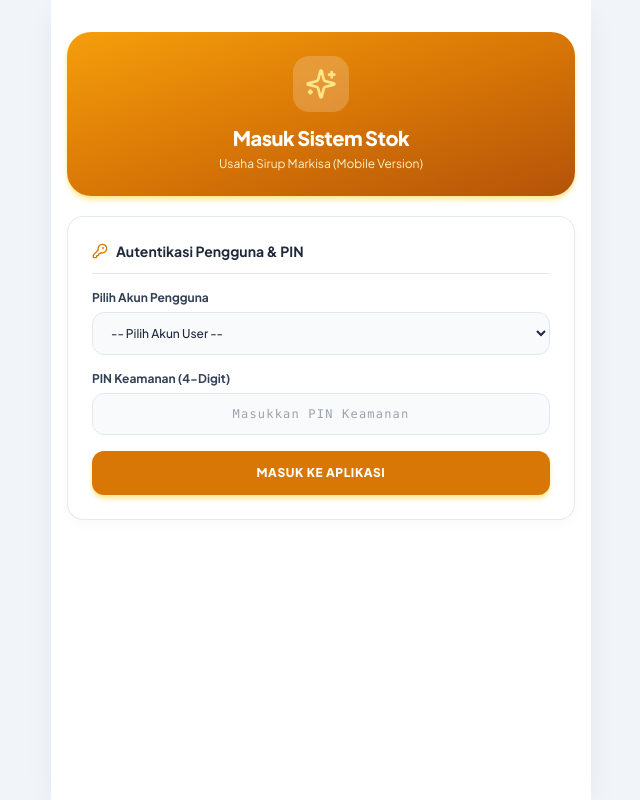
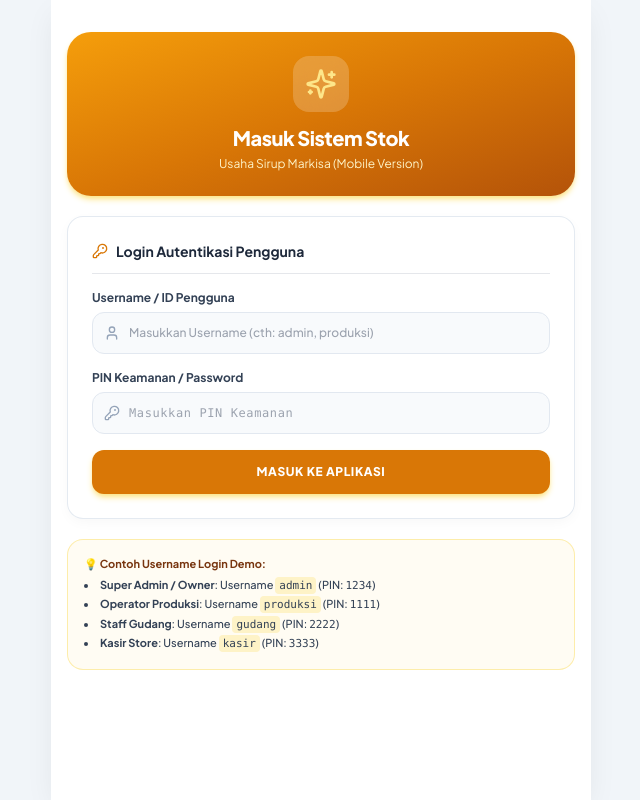
Before and after one commit to digiasha-corp/digimarkisa, a Next.js app: page /login in a window 1280 px wide. Shown: the whole page, without its empty margins (319-959 px from the left). Built offline with nearby package versions, Linux system fonts and the light colour scheme.

Commit message:
manual-username-and-pin-input

```diff
--- a/src/app/login/page.tsx
+++ b/src/app/login/page.tsx
@@ -2,54 +2,56 @@
 
 import React, { useEffect, useState } from 'react';
 import { useRouter } from 'next/navigation';
-import { getUserList, getRoleList, initializeStorageIfNeeded } from '@/lib/storage';
-import { switchUserAccount, getCurrentAuth } from '@/lib/auth-store';
-import { User, Role } from '@/lib/types';
-import { KeyRound, Sparkles, Lock } from 'lucide-react';
+import { getUserList, initializeStorageIfNeeded } from '@/lib/storage';
+import { switchUserAccount } from '@/lib/auth-store';
+import { KeyRound, Sparkles, Lock, User } from 'lucide-react';
 
 export default function LoginPage() {
   const router = useRouter();
-  const [users, setUsers] = useState<User[]>([]);
-  const [roles, setRoles] = useState<Role[]>([]);
-  const [selectedUserId, setSelectedUserId] = useState<string>('');
+  const [usernameInput, setUsernameInput] = useState<string>('');
   const [pinInput, setPinInput] = useState<string>('');
   const [errorMsg, setErrorMsg] = useState<string>('');
 
   useEffect(() => {
     initializeStorageIfNeeded();
-    const uList = getUserList().filter(u => u.isAktif);
-    const rList = getRoleList();
-
-    setUsers(uList);
-    setRoles(rList);
-
-    const active = getCurrentAuth().user;
-    if (active) {
-      setSelectedUserId(active.id);
-    }
   }, []);
 
   const handleLogin = (e: React.FormEvent) => {
     e.preventDefault();
     setErrorMsg('');
 
-    const user = users.find(u => u.id === selectedUserId);
-    if (!user) {
-      setErrorMsg('Silakan pilih akun pengguna terlebih dahulu.');
+    const cleanUsername = usernameInput.trim().toLowerCase().replace(/^@/, '');
+    if (!cleanUsername) {
+      setErrorMsg('Silakan masukkan Username / ID Pengguna Anda.');
       return;
     }
 
     if (!pinInput) {
-      setErrorMsg('Silakan masukkan 4-digit PIN keamanan Anda.');
+      setErrorMsg('Silakan masukkan PIN Keamanan Anda.');
       return;
     }
 
-    if (user.pin && user.pin !== pinInput) {
-      setErrorMsg('PIN yang Anda masukkan salah. Silakan coba lagi.');
+    const allUsers = getUserList().filter(u => u.isAktif);
+
+    // Search by username, id, or full name (case insensitive)
+    const targetUser = allUsers.find(u => {
+      const uName = u.username.toLowerCase().replace(/^@/, '');
+      const uNama = u.nama.toLowerCase();
+      const uId = u.id.toLowerCase();
+      return uName === cleanUsername || uNama === cleanUsername || uId === cleanUsername;
+    });
+
+    if (!targetUser) {
+      setErrorMsg('Username atau PIN yang Anda masukkan salah.');
       return;
     }
 
-    switchUserAccount(user.id);
+    if (targetUser.pin && targetUser.pin !== pinInput) {
+      setErrorMsg('Username atau PIN yang Anda masukkan salah.');
+      return;
+    }
+
+    switchUserAccount(targetUser.id);
     window.dispatchEvent(new Event('userSwitched'));
     router.push('/');
   };
@@ -68,7 +70,7 @@ export default function LoginPage() {
       {/* Main Login Form */}
       <div className="glass-card rounded-2xl p-6 space-y-4">
         <h3 className="text-sm font-bold text-slate-800 flex items-center gap-2 border-b pb-3">
-          <KeyRound className="w-4 h-4 text-amber-600" /> Autentikasi Pengguna & PIN
+          <KeyRound className="w-4 h-4 text-amber-600" /> Login Autentikasi Pengguna
         </h3>
 
         {errorMsg && (
@@ -80,41 +82,42 @@ export default function LoginPage() {
 
         <form onSubmit={handleLogin} className="space-y-4">
           <div>
-            <label className="block text-xs font-bold text-slate-700 mb-1.5">Pilih Akun Pengguna</label>
-            <select
-              value={selectedUserId}
+            <label className="block text-xs font-bold text-slate-700 mb-1.5">Username / ID Pengguna</label>
+            <div className="relative">
+              <div className="absolute inset-y-0 left-0 pl-3 flex items-center pointer-events-none text-slate-400">
+                <User className="w-4 h-4" />
+              </div>
+              <input
+                type="text"
+                placeholder="Masukkan Username (cth: admin, produksi)"
+                value={usernameInput}
                 onChange={e => {
-                setSelectedUserId(e.target.value);
-                setPinInput('');
+                  setUsernameInput(e.target.value);
                   setErrorMsg('');
                 }}
-              className="w-full px-3.5 py-3 bg-slate-50 border border-slate-200 rounded-xl text-xs font-medium text-slate-800 focus:ring-2 focus:ring-amber-500 outline-none"
-            >
-              <option value="">-- Pilih Akun User --</option>
-              {users.map(u => {
-                const role = roles.find(r => r.id === u.roleId);
-                return (
-                  <option key={u.id} value={u.id}>
-                    {u.nama} ({role?.namaRole || u.username})
-                  </option>
-                );
-              })}
-            </select>
+                className="w-full pl-9 pr-3.5 py-3 bg-slate-50 border border-slate-200 rounded-xl text-xs font-medium text-slate-800 focus:ring-2 focus:ring-amber-500 outline-none"
+              />
+            </div>
           </div>
 
           <div>
-            <label className="block text-xs font-bold text-slate-700 mb-1.5">PIN Keamanan (4-Digit)</label>
+            <label className="block text-xs font-bold text-slate-700 mb-1.5">PIN Keamanan / Password</label>
+            <div className="relative">
+              <div className="absolute inset-y-0 left-0 pl-3 flex items-center pointer-events-none text-slate-400">
+                <KeyRound className="w-4 h-4" />
+              </div>
               <input
                 type="password"
-              maxLength={6}
+                maxLength={8}
                 placeholder="Masukkan PIN Keamanan"
                 value={pinInput}
                 onChange={e => {
                   setPinInput(e.target.value);
                   setErrorMsg('');
                 }}
-              className="w-full px-3.5 py-3 bg-slate-50 border border-slate-200 rounded-xl text-xs font-mono text-slate-800 focus:ring-2 focus:ring-amber-500 outline-none tracking-widest text-center"
+                className="w-full pl-9 pr-3.5 py-3 bg-slate-50 border border-slate-200 rounded-xl text-xs font-mono text-slate-800 focus:ring-2 focus:ring-amber-500 outline-none tracking-wider"
               />
+            </div>
           </div>
 
           <button
@@ -125,6 +128,17 @@ export default function LoginPage() {
           </button>
         </form>
       </div>
+
+      {/* Info Card */}
+      <div className="p-4 bg-amber-50/60 border border-amber-200/70 rounded-2xl text-[11px] text-amber-900 space-y-1 font-medium">
+        <p className="font-bold">💡 Contoh Username Login Demo:</p>
+        <ul className="list-disc list-inside space-y-0.5 text-slate-700">
+          <li><b>Super Admin / Owner</b>: Username <code className="bg-amber-100 px-1 py-0.5 rounded font-mono">admin</code> (PIN: <code className="font-mono">1234</code>)</li>
+          <li><b>Operator Produksi</b>: Username <code className="bg-amber-100 px-1 py-0.5 rounded font-mono">produksi</code> (PIN: <code className="font-mono">1111</code>)</li>
+          <li><b>Staff Gudang</b>: Username <code className="bg-amber-100 px-1 py-0.5 rounded font-mono">gudang</code> (PIN: <code className="font-mono">2222</code>)</li>
+          <li><b>Kasir Store</b>: Username <code className="bg-amber-100 px-1 py-0.5 rounded font-mono">kasir</code> (PIN: <code className="font-mono">3333</code>)</li>
+        </ul>
+      </div>
     </div>
   );
 }
```
Lines whose indentation alone changed are shown as unchanged.
